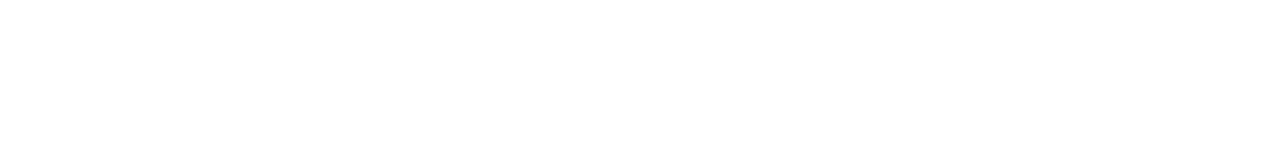
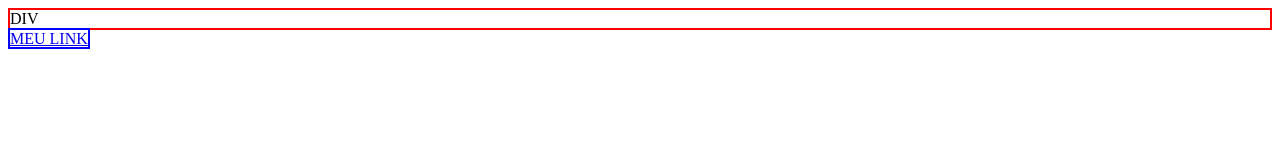
Before and after one commit to gusandrini/primeiro-projeto, a plain HTML site: page index.html in a window 1280 px wide. Drawn offline with Linux system fonts and the light colour scheme.

Commit message:
iniciando com tags de BLOCO e linha

```diff
--- a/index.html
+++ b/index.html
@@ -1,15 +1,23 @@
 <!-- isso é um comentário em HTML-->
 <!DOCTYPE HTML>
 <!-- criando a estrutura básica de um HTML... -->
-<html>
+<html lang="pt-br">
 	<!-- primeiro nó filho = head -->
 	<head>
 	<!-- primeiro nó filho = meta, title -->
 	<meta charset="UTF-8"/>
 	<meta name="viewport" content="width:device-width, initial-scale=1.0"/>
-	<title>EXEMPLO</title>
+	<title>Exemplo básico de HTML</title>
 	</head>
 	<!-- segundo nó filho = body -->
 	<body>
+
+		<div style="border: solid 2px #ff0000;">
+			DIV
+		</div>
+
+		<a href="#" style="border: solid 2px #0000ff">MEU LINK</a>
+
+
 	</body>
 </html>
```
